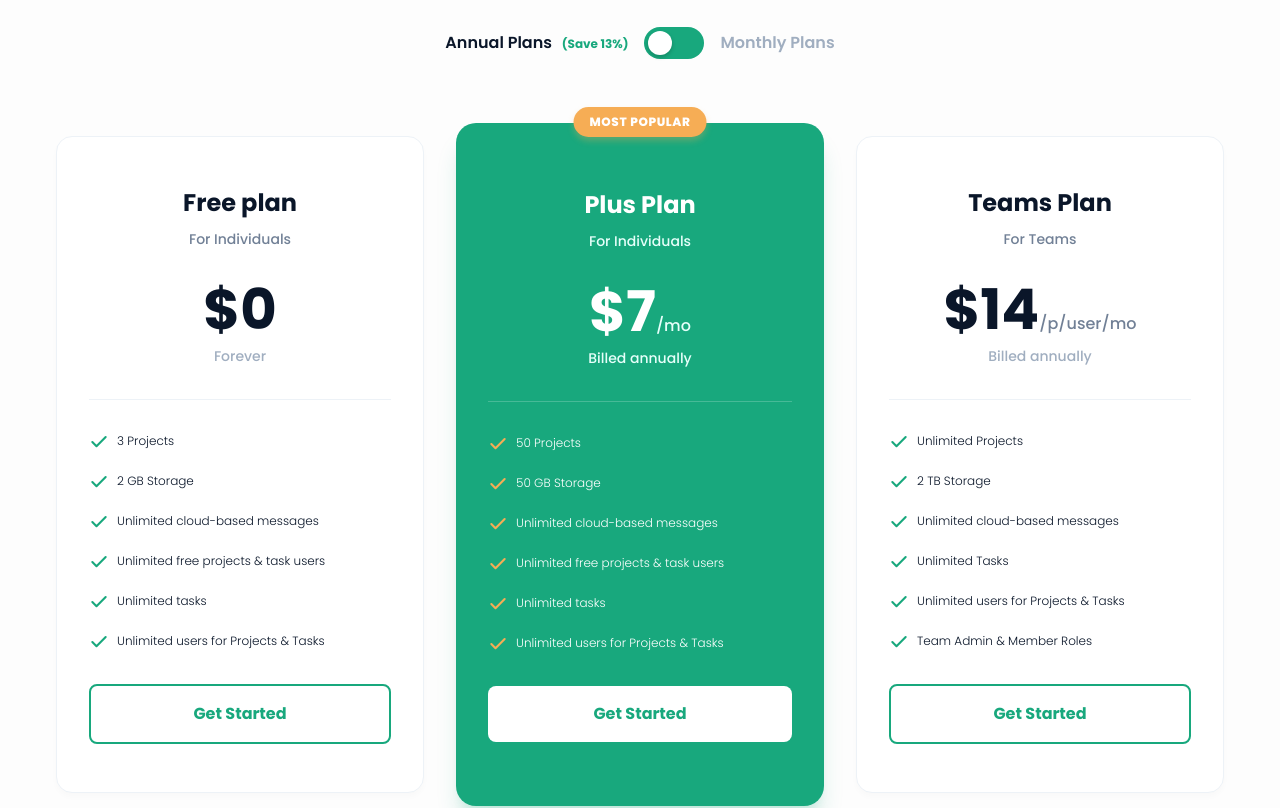
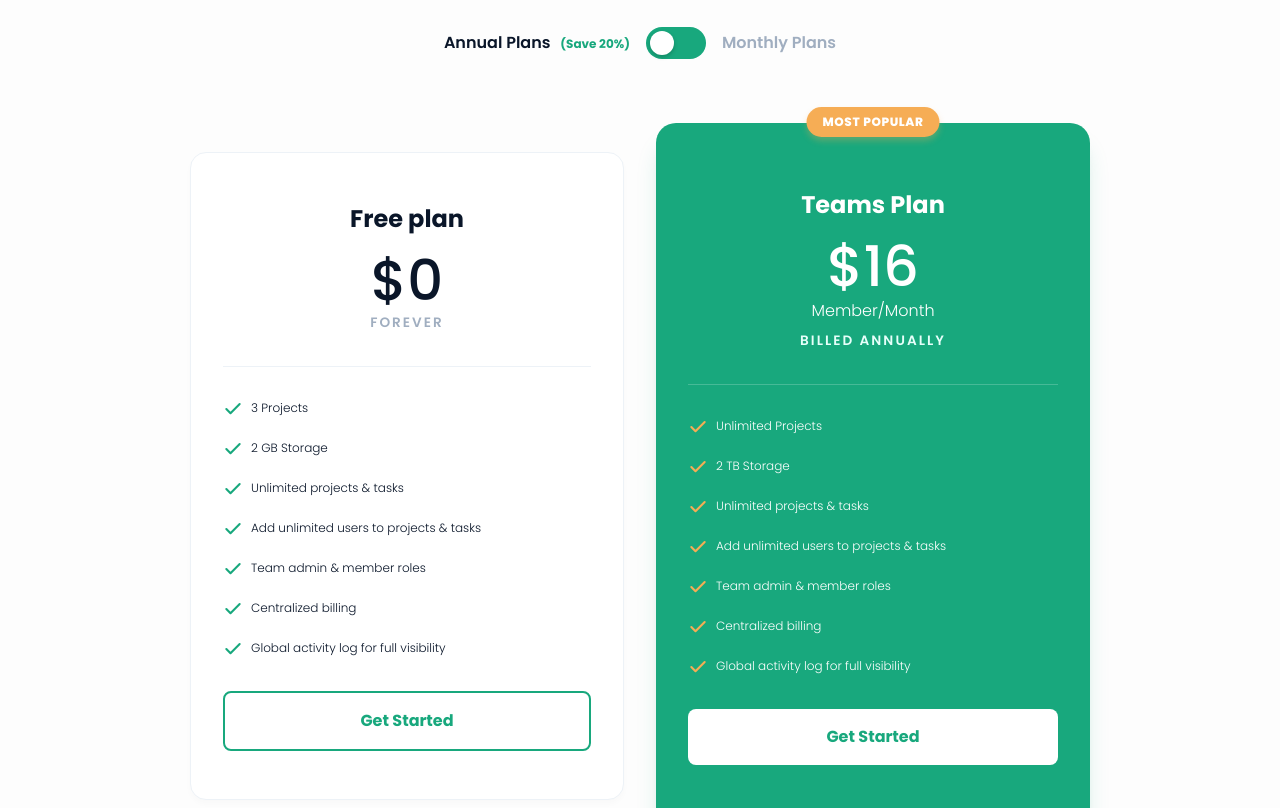
Before and after one commit to dedekysf/Landing-Page, a React (Vite) app: page / in a window 1280 px wide. Shown: the part 4500-5308 px from the top of the page. Built offline with nearby package versions, Linux system fonts and the light colour scheme.

Commit message:
UI: Update pricing texts and layout

```diff
--- a/src/components/sections/Pricing.module.css
+++ b/src/components/sections/Pricing.module.css
@@ -124,10 +124,11 @@ input:checked+.slider:before {
 /* Pricing Grid */
 .grid {
     display: grid;
-    grid-template-columns: repeat(3, 1fr);
+    grid-template-columns: repeat(2, 1fr);
     gap: 2rem;
     align-items: center;
-    /* Center aligns the differently heighted cards relative to each other */
+    max-width: 900px;
+    margin: 0 auto;
 }
 
 /* Base Card */
@@ -201,8 +202,16 @@ input:checked+.slider:before {
 
 .price {
     font-size: 3.5rem;
-    font-weight: 700;
+    font-weight: 500;
     line-height: 1;
+    margin-top: 1rem;
+    margin-bottom: 0.25rem;
+}
+
+.priceSubtext {
+    font-size: 1rem;
+    font-weight: 300;
+    /* Specific for Popular card */
     margin-bottom: 0.5rem;
 }
 
@@ -217,10 +226,12 @@ input:checked+.slider:before {
 }
 
 .billingCircle {
-    font-size: 0.875rem;
+    font-size: 0.85rem;
     color: #A0AEC0;
     margin-bottom: 2rem;
     min-height: 20px;
+    letter-spacing: 0.15em;
+    font-weight: 600;
 }
 
 .cardPopular .billingCircle {
--- a/src/components/sections/Pricing.tsx
+++ b/src/components/sections/Pricing.tsx
@@ -41,7 +41,7 @@ const Pricing: React.FC = () => {
                         viewport={{ once: true }}
                     >
                         <span className={`${styles.switchLabel} ${isMonthly ? styles.inactive : ''}`}>
-                            Annual Plans <span className={styles.saveBadge}>(Save 13%)</span>
+                            Annual Plans {!isMonthly && <span className={styles.saveBadge}>(Save 20%)</span>}
                         </span>
                         <label className={styles.switch}>
                             <input type="checkbox" checked={isMonthly} onChange={togglePricing} />
@@ -63,27 +63,28 @@ const Pricing: React.FC = () => {
                         viewport={{ once: true }}
                     >
                         <div className={styles.planName}>Free plan</div>
-                        <div className={styles.planTarget}>For Individuals</div>
+                        {/* <div className={styles.planTarget}>For Individuals</div> */}
                         <div className={styles.price}>
                             $0
                         </div>
                         <div className={styles.billingCircle}>
-                            Forever
+                            FOREVER
                         </div>
 
                         <div className={styles.featuresList}>
                             <div className={styles.featureItem}><Check size={20} className={styles.featureIcon} strokeWidth={2.5} /> 3 Projects</div>
                             <div className={styles.featureItem}><Check size={20} className={styles.featureIcon} strokeWidth={2.5} /> 2 GB Storage</div>
-                            <div className={styles.featureItem}><Check size={20} className={styles.featureIcon} strokeWidth={2.5} /> Unlimited cloud-based messages</div>
-                            <div className={styles.featureItem}><Check size={20} className={styles.featureIcon} strokeWidth={2.5} /> Unlimited free projects & task users</div>
-                            <div className={styles.featureItem}><Check size={20} className={styles.featureIcon} strokeWidth={2.5} /> Unlimited tasks</div>
-                            <div className={styles.featureItem}><Check size={20} className={styles.featureIcon} strokeWidth={2.5} /> Unlimited users for Projects & Tasks</div>
+                            <div className={styles.featureItem}><Check size={20} className={styles.featureIcon} strokeWidth={2.5} /> Unlimited projects & tasks</div>
+                            <div className={styles.featureItem}><Check size={20} className={styles.featureIcon} strokeWidth={2.5} /> Add unlimited users to projects & tasks</div>
+                            <div className={styles.featureItem}><Check size={20} className={styles.featureIcon} strokeWidth={2.5} /> Team admin & member roles</div>
+                            <div className={styles.featureItem}><Check size={20} className={styles.featureIcon} strokeWidth={2.5} /> Centralized billing</div>
+                            <div className={styles.featureItem}><Check size={20} className={styles.featureIcon} strokeWidth={2.5} /> Global activity log for full visibility</div>
                         </div>
 
                         <a href="#" className={styles.cardBtn}>Get Started</a>
                     </motion.div>
 
-                    {/* Plus Plan (Popular) */}
+                    {/* Teams Plan (Popular) */}
                     <motion.div
                         className={`${styles.card} ${styles.cardPopular}`}
                         initial={{ opacity: 0, y: 30 }}
@@ -92,51 +93,24 @@ const Pricing: React.FC = () => {
                         viewport={{ once: true }}
                     >
                         <div className={styles.popularBadge}>MOST POPULAR</div>
-                        <div className={styles.planName}>Plus Plan</div>
-                        <div className={styles.planTarget}>For Individuals</div>
+                        <div className={styles.planName}>Teams Plan</div>
+                        {/* <div className={styles.planTarget}>For Teams</div> */}
                         <div className={styles.price}>
-                            ${isMonthly ? '8' : '7'}<span>/mo</span>
+                            ${isMonthly ? '20' : '16'}
                         </div>
+                        <div className={styles.priceSubtext}>Member/Month</div>
                         <div className={styles.billingCircle}>
-                            {isMonthly ? 'Billed monthly' : 'Billed annually'}
-                        </div>
-
-                        <div className={styles.featuresList}>
-                            <div className={styles.featureItem}><Check size={20} className={styles.featureIcon} strokeWidth={2.5} /> 50 Projects</div>
-                            <div className={styles.featureItem}><Check size={20} className={styles.featureIcon} strokeWidth={2.5} /> 50 GB Storage</div>
-                            <div className={styles.featureItem}><Check size={20} className={styles.featureIcon} strokeWidth={2.5} /> Unlimited cloud-based messages</div>
-                            <div className={styles.featureItem}><Check size={20} className={styles.featureIcon} strokeWidth={2.5} /> Unlimited free projects & task users</div>
-                            <div className={styles.featureItem}><Check size={20} className={styles.featureIcon} strokeWidth={2.5} /> Unlimited tasks</div>
-                            <div className={styles.featureItem}><Check size={20} className={styles.featureIcon} strokeWidth={2.5} /> Unlimited users for Projects & Tasks</div>
-                        </div>
-
-                        <a href="#" className={styles.cardBtn}>Get Started</a>
-                    </motion.div>
-
-                    {/* Teams Plan */}
-                    <motion.div
-                        className={styles.card}
-                        initial={{ opacity: 0, y: 30 }}
-                        whileInView={{ opacity: 1, y: 0 }}
-                        transition={{ duration: 0.5, delay: 0.5 }}
-                        viewport={{ once: true }}
-                    >
-                        <div className={styles.planName}>Teams Plan</div>
-                        <div className={styles.planTarget}>For Teams</div>
-                        <div className={styles.price}>
-                            ${isMonthly ? '16' : '14'}<span>/p/user/mo</span>
-                        </div>
-                        <div className={styles.billingCircle}>
-                            {isMonthly ? 'Billed monthly' : 'Billed annually'}
+                            {isMonthly ? 'BILLED MONTHLY' : 'BILLED ANNUALLY'}
                         </div>
 
                         <div className={styles.featuresList}>
                             <div className={styles.featureItem}><Check size={20} className={styles.featureIcon} strokeWidth={2.5} /> Unlimited Projects</div>
                             <div className={styles.featureItem}><Check size={20} className={styles.featureIcon} strokeWidth={2.5} /> 2 TB Storage</div>
-                            <div className={styles.featureItem}><Check size={20} className={styles.featureIcon} strokeWidth={2.5} /> Unlimited cloud-based messages</div>
-                            <div className={styles.featureItem}><Check size={20} className={styles.featureIcon} strokeWidth={2.5} /> Unlimited Tasks</div>
-                            <div className={styles.featureItem}><Check size={20} className={styles.featureIcon} strokeWidth={2.5} /> Unlimited users for Projects & Tasks</div>
-                            <div className={styles.featureItem}><Check size={20} className={styles.featureIcon} strokeWidth={2.5} /> Team Admin & Member Roles</div>
+                            <div className={styles.featureItem}><Check size={20} className={styles.featureIcon} strokeWidth={2.5} /> Unlimited projects & tasks</div>
+                            <div className={styles.featureItem}><Check size={20} className={styles.featureIcon} strokeWidth={2.5} /> Add unlimited users to projects & tasks</div>
+                            <div className={styles.featureItem}><Check size={20} className={styles.featureIcon} strokeWidth={2.5} /> Team admin & member roles</div>
+                            <div className={styles.featureItem}><Check size={20} className={styles.featureIcon} strokeWidth={2.5} /> Centralized billing</div>
+                            <div className={styles.featureItem}><Check size={20} className={styles.featureIcon} strokeWidth={2.5} /> Global activity log for full visibility</div>
                         </div>
 
                         <a href="#" className={styles.cardBtn}>Get Started</a>
```
